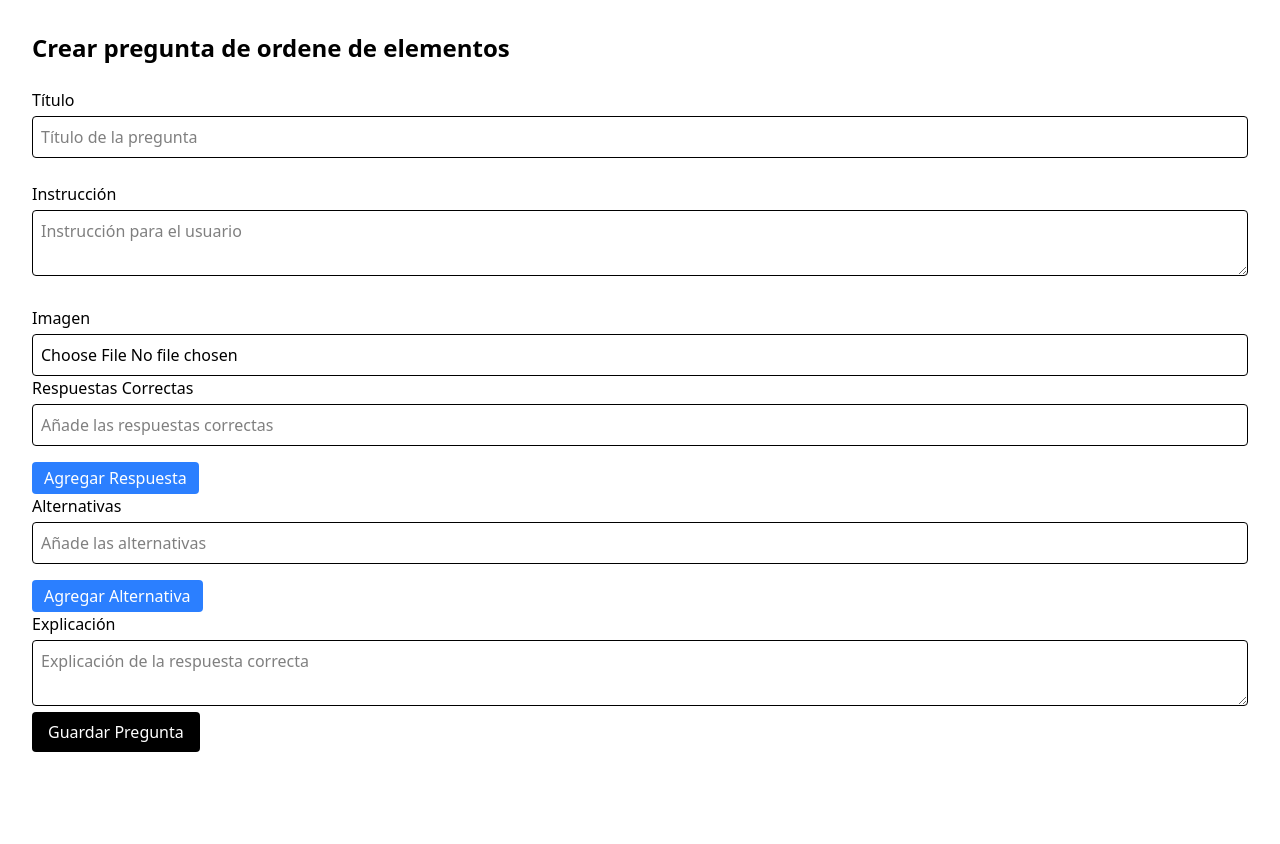
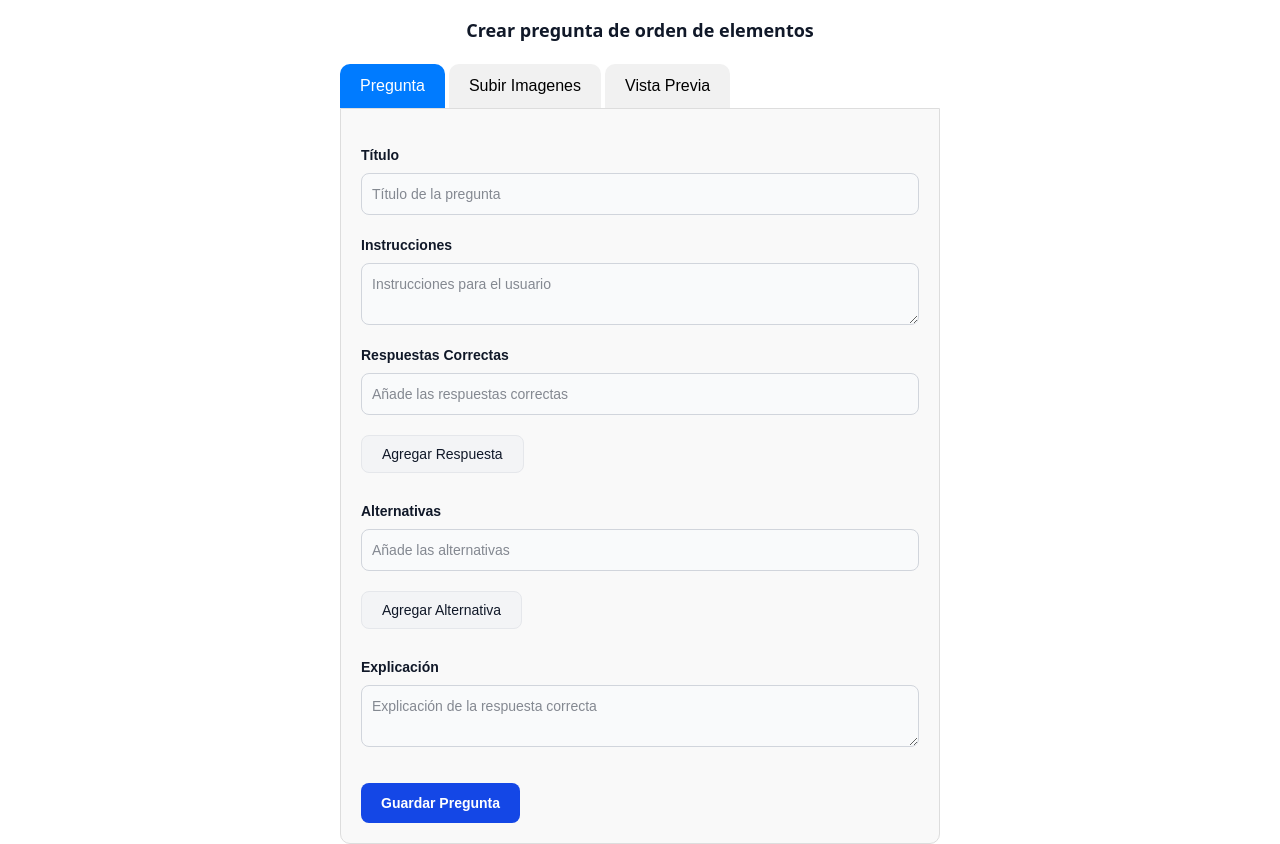
Before and after one commit to epf-21/web, a React (Vite) app in the folder frontend/: page / in a window 1280 px wide. Before the commit the page ends 800 px from the top, so only its background shows below. Built offline with nearby package versions, Linux system fonts and the light colour scheme.

Commit message:
feat: navegacion por pestañas

```diff
--- /dev/null
+++ b/frontend/src/Tabs.css
@@ -0,0 +1,43 @@
+.tabs-container {
+    max-width: 600px;
+    margin: 0 auto;
+    font-family: Arial, sans-serif;
+}
+
+.tabs-container h1 {
+    font-size: 32px;
+    font-weight: bolder;
+}
+
+.tab-buttons {
+    display: flex;
+    gap: 4px;
+    margin-top: 14px;
+}
+
+.tab-buttons button {
+    padding: 10px 20px;
+    cursor: pointer;
+    border: none;
+    background-color: #f1f1f1;
+    border-radius: 10px 10px 0px 0px;
+    transition: background-color 0.3s;
+}
+
+.tab-buttons button:hover {
+    color: white;
+    background-color: #007bff;
+}
+
+.tab-buttons .active {
+    font-weight: semibold;
+    background-color: #007bff;
+    color: white;
+}
+
+.tab-content {
+    padding: 20px;
+    border: 1px solid #ddd;
+    border-radius: 0px 0px 10px 10px;
+    background-color: #f9f9f9;
+}
--- a/frontend/src/pages/home.jsx
+++ b/frontend/src/pages/home.jsx
@@ -1,4 +1,5 @@
 import { useState } from 'react';
+import '../Tabs.css'; // Import custom CSS for styling
 
 export default function Home() {
   const [title, setTitle] = useState('');
@@ -40,89 +41,147 @@ export default function Home() {
     });
   };
 
+  const [activeTab, setActiveTab] = useState('tab1');
+
+  const handleTabClick = (tab) => {
+    setActiveTab(tab);
+  };
+
+
   return (
-    <div className="p-8">
-      <h1 className="text-2xl font-bold mb-6">Crear pregunta de ordene de elementos</h1>
-      <form className="space-y-6" onSubmit={handleSubmit}>
-        <div>
-          <label className="block mb-1 font-medium">Título</label>
+    <div className="mt-4">
+      <h1 className="text-lg font-semibold mb-5 text-center text-gray-900">Crear pregunta de orden de elementos</h1>
+    <div className="tabs-container">
+      {/* Tab buttons */}
+      <div className="tab-buttons">
+        <button
+          className={activeTab === 'tab1' ? 'active' : ''}
+          onClick={() => handleTabClick('tab1')}
+        >
+          Pregunta
+        </button>
+        <button
+          className={activeTab === 'tab2' ? 'active' : ''}
+          onClick={() => handleTabClick('tab2')}
+        >
+          Subir Imagenes
+        </button>
+        <button
+          className={activeTab === 'tab3' ? 'active' : ''}
+          onClick={() => handleTabClick('tab3')}
+        >
+          Vista Previa
+        </button>
+      </div>
+
+      {/* Tab content */}
+      <div className="tab-content">
+
+      <form className="mt-4" onSubmit={handleSubmit}>
+        {activeTab === 'tab1' && (
+          <div>
+           <div className="mb-5">
+          <label className="block mb-2 text-sm font-semibold text-gray-900">Título</label>
           <input
             type="text"
             value={title}
             onChange={(e) => setTitle(e.target.value)}
-            className="w-full p-2 border rounded"
+            className="bg-gray-50 border border-gray-300 text-gray-900 text-sm rounded-lg focus:ring-blue-500 focus:border-blue-500 block w-full p-2.5"
             placeholder="Título de la pregunta"
           />
         </div>
-        <div>
-          <label className="block mb-1 font-medium">Instrucción</label>
+        <div className="mb-5">
+          <label className="block mb-2 text-sm font-semibold text-gray-900">Instrucciones</label>
           <textarea
             value={intruction} onChange={(e) => setIntruction(e.target.value)}
-            className="w-full p-2 border rounded"
-            placeholder="Instrucción para el usuario"
+            className="bg-gray-50 border border-gray-300 text-gray-900 text-sm rounded-lg focus:ring-blue-500 focus:border-blue-500 block w-full p-2.5"
+            placeholder="Instrucciones para el usuario"
           />
         </div>
-        <div>
-          <label className="block mb-1 font-medium">Imagen</label>
-          <input
-            type="file"
-            onChange={(e) => setImage(e.target.files[0])}
-            className="w-full p-2 border rounded"
-          />
-          <div>
-            <label className="block mb-1 font-medium">Respuestas Correctas</label>
+        <div className="mb-5">
+
+          <div className="mb-5">
+            <label className="block mb-2 text-sm font-semibold text-gray-900 dark:text-white">Respuestas Correctas</label>
             {correctAnswers.map((item, index) => (
               <input
                 key={index}
                 value={item}
                 onChange={(e) => handleCorrectAnswerChange(index, e.target.value)}
-                className="w-full p-2 border rounded mb-2"
+                className="mb-3 bg-gray-50 border border-gray-300 text-gray-900 text-sm rounded-lg focus:ring-blue-500 focus:border-blue-500 block w-full p-2.5"
                 placeholder="Añade las respuestas correctas"
               />
             ))}
             <button
               type="button"
               onClick={addItemCorrectAnswer}
-              className="bg-blue-500 text-white py-1 px-3 rounded mt-2"
+              className="py-2 px-5 me-2 my-2 text-sm font-medium text-gray-900 focus:outline-none bg-gray-100 rounded-lg border border-gray-200 hover:bg-gray-200  focus:z-10 focus:ring-4 focus:ring-gray-100"
             >
               Agregar Respuesta
             </button>
           </div>
-          <div>
-            <label className="block mb-1 font-medium">Alternativas</label>
+          <div className="mb-5">
+            <label className="block mb-2 text-sm font-semibold text-gray-900">Alternativas</label>
             {alternatives.map((item, index) => (
               <input
                 key={index}
                 value={item}
                 onChange={(e) => handleAlternativeChange(index, e.target.value)}
-                className="w-full p-2 border rounded mb-2"
+                className="mb-3 bg-gray-50 border border-gray-300 text-gray-900 text-sm rounded-lg focus:ring-blue-500 focus:border-blue-500 block w-full p-2.5"
                 placeholder="Añade las alternativas"
               />
             ))}
             <button
               type="button"
               onClick={addItemAlternative}
-              className="bg-blue-500 text-white py-1 px-3 rounded mt-2"
+              className="py-2 px-5 me-2 my-2 text-sm font-medium text-gray-900 focus:outline-none bg-gray-100 rounded-lg border border-gray-200 hover:bg-gray-200  focus:z-10 focus:ring-4 focus:ring-gray-100"
             >
               Agregar Alternativa
             </button>
           </div>
-          <div>
-            <label className="block mb-1 font-medium">Explicación</label>
+          <div className="mb-5">
+            <label className="block mb-2 text-sm font-semibold text-gray-900">Explicación</label>
             <textarea
               value={explanation} onChange={(e) => setExplanation(e.target.value)}
-              className="w-full p-2 border rounded"
+              className="bg-gray-50 border border-gray-300 text-gray-900 text-sm rounded-lg focus:ring-blue-500 focus:border-blue-500 block w-full p-2.5"
               placeholder="Explicación de la respuesta correcta"
             />
           </div>
-          <button
+
+        </div>
+          </div>
+        )}
+        {activeTab === 'tab2' && (
+          <div>
+            <h3 className="font-semibold text-lg">Subir imagenes</h3>
+            <label className="block mb-2 text-sm font-semibold text-gray-900 dark:text-whitem">Imagen</label>
+            <input
+            type="file"
+            onChange={(e) => setImage(e.target.files[0])}
+            className="mb-5 bg-gray-50 border border-gray-300 text-gray-900 text-sm rounded-lg focus:ring-blue-500 focus:border-blue-500 block w-full p-2.5"
+          />
+          </div>
+        )}
+        {activeTab === 'tab3' && (
+          <div>
+            <h4 className="font-semibold text-lg">Vista Previa</h4>
+            <p>aqui viene una imagen de como sera el resultado.</p>
+          </div>
+        )}
+        {activeTab === 'tab4' && (
+          <div>
+            <h2>Contact</h2>
+            <p>Have questions? Feel free to reach out via our contact page or support email.</p>
+          </div>
+        )}
+        <button
             type="submit"
-            className="bg-black text-white py-2 px-4 rounded"
+            className="mt-4 text-white bg-blue-700 hover:bg-blue-800 focus:ring-4 focus:outline-none focus:ring-blue-300 font-semibold rounded-lg text-sm w-full sm:w-auto px-5 py-2.5 text-center"
           >
             Guardar Pregunta
           </button>
-        </div>
-      </form>
+        </form>
+      </div>
+    </div>
     </div>
   );
 }
```
